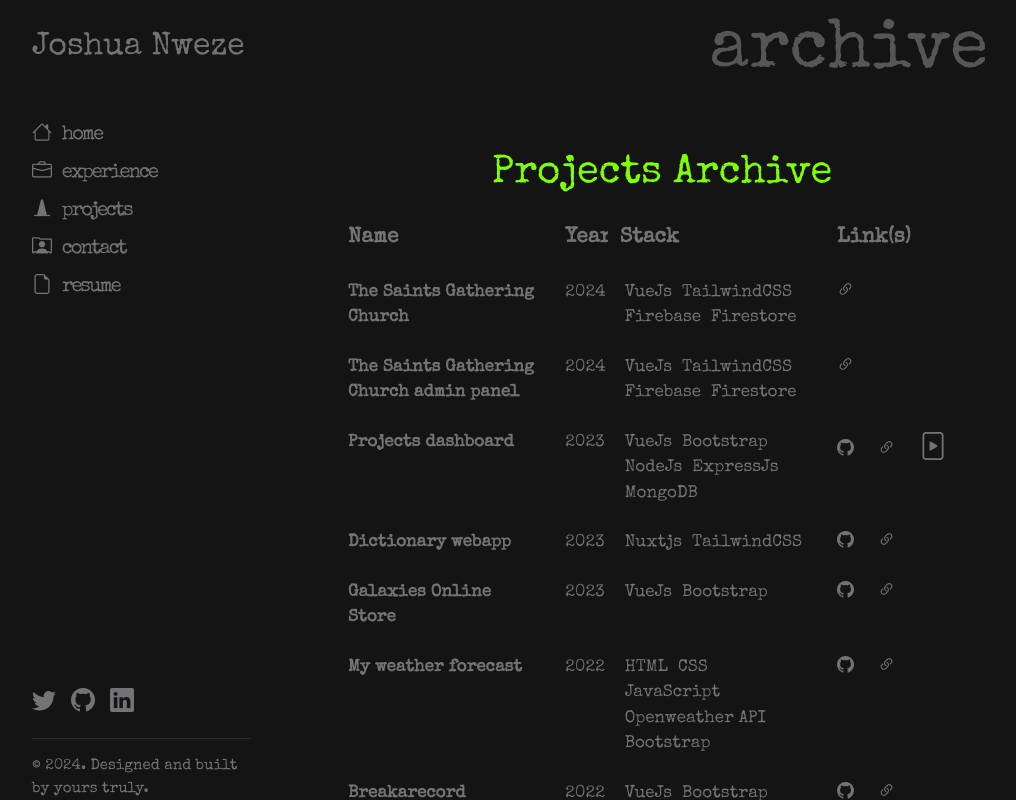
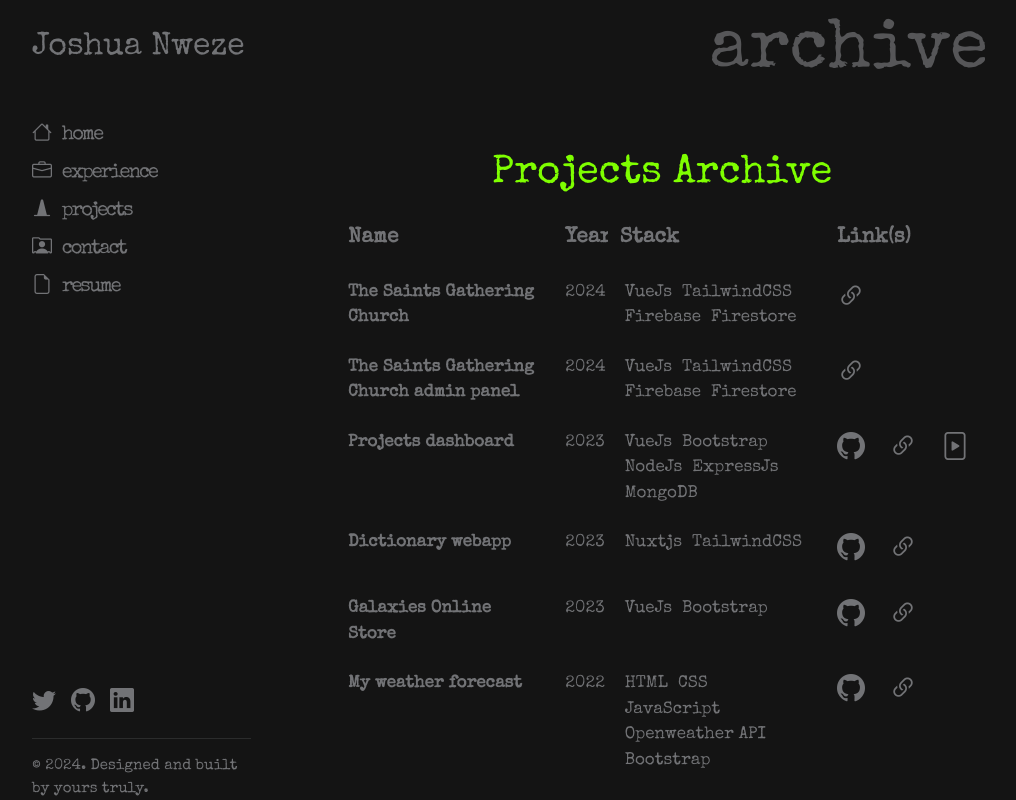
Before and after one commit to Joshua-Nweze/myPortfolio, a Vue app: page /projects/archive in a window 1280 px wide. Shown: the whole page, without its empty margins (130-1146 px from the left). Built offline with nearby package versions, Linux system fonts and the light colour scheme.

Commit message:
adjust icon size in archive page

```diff
--- a/src/components/Archive.vue
+++ b/src/components/Archive.vue
@@ -16,11 +16,11 @@
             <div class="col-4 col-md-3">
                 <div class="row d-flex justify-content-start align-items-center">
                     <a :href="project.github" class="link" target="_blank" v-if="project.github">
-                        <i class="bi bi-github"></i><br>
+                        <i class="bi bi-github fs-3"></i><br>
                     </a>
 
                     <a :href="project.link" class="link" target="_blank" v-if="project.link">
-                        <i class="bi bi-link-45deg"></i><br>
+                        <i class="bi bi-link-45deg fs-3"></i><br>
                     </a>
 
                     <a :href="project.video" class="link" target="_blank" v-if="project.video">
```
